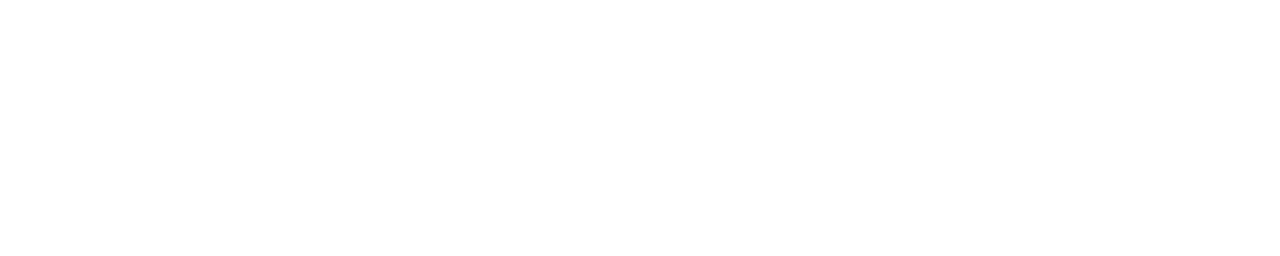
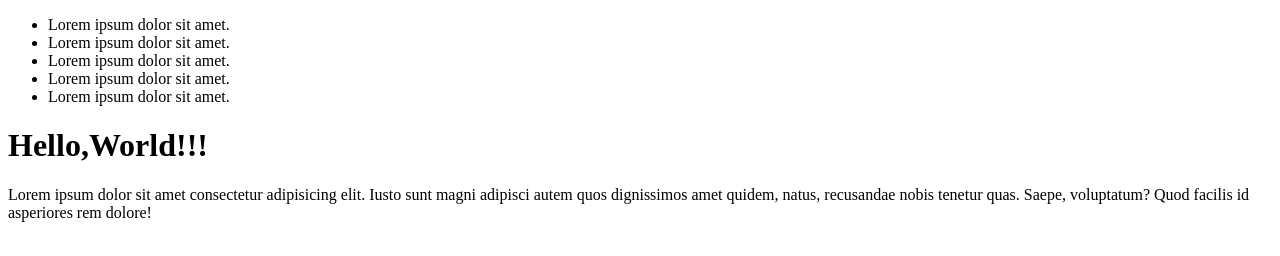
Before and after one commit to Serji2158/test, a plain HTML site: page index.html in a window 1280 px wide. Drawn offline with Linux system fonts and the light colour scheme.

Commit message:
добавиви базову розмітку

```diff
--- a/index.html
+++ b/index.html
@@ -1,11 +1,28 @@
 <!DOCTYPE html>
 <html lang="en">
-<head>
-  <meta charset="UTF-8">
-  <meta name="viewport" content="width=device-width, initial-scale=1.0">
-  <title>Document</title>
-</head>
-<body>
-
-</body>
+  <head>
+    <meta charset="UTF-8" />
+    <meta name="viewport" content="width=device-width, initial-scale=1.0" />
+    <title>Document</title>
+  </head>
+  <body>
+    <header>
+      <a href=""></a>
+      <nav>
+        <ul>
+          <li>Lorem ipsum dolor sit amet.</li>
+          <li>Lorem ipsum dolor sit amet.</li>
+          <li>Lorem ipsum dolor sit amet.</li>
+          <li>Lorem ipsum dolor sit amet.</li>
+          <li>Lorem ipsum dolor sit amet.</li>
+        </ul>
+      </nav>
+    </header>
+    <h1>Hello,World!!!</h1>
+    <p>
+      Lorem ipsum dolor sit amet consectetur adipisicing elit. Iusto sunt magni
+      adipisci autem quos dignissimos amet quidem, natus, recusandae nobis
+      tenetur quas. Saepe, voluptatum? Quod facilis id asperiores rem dolore!
+    </p>
+  </body>
 </html>
```
